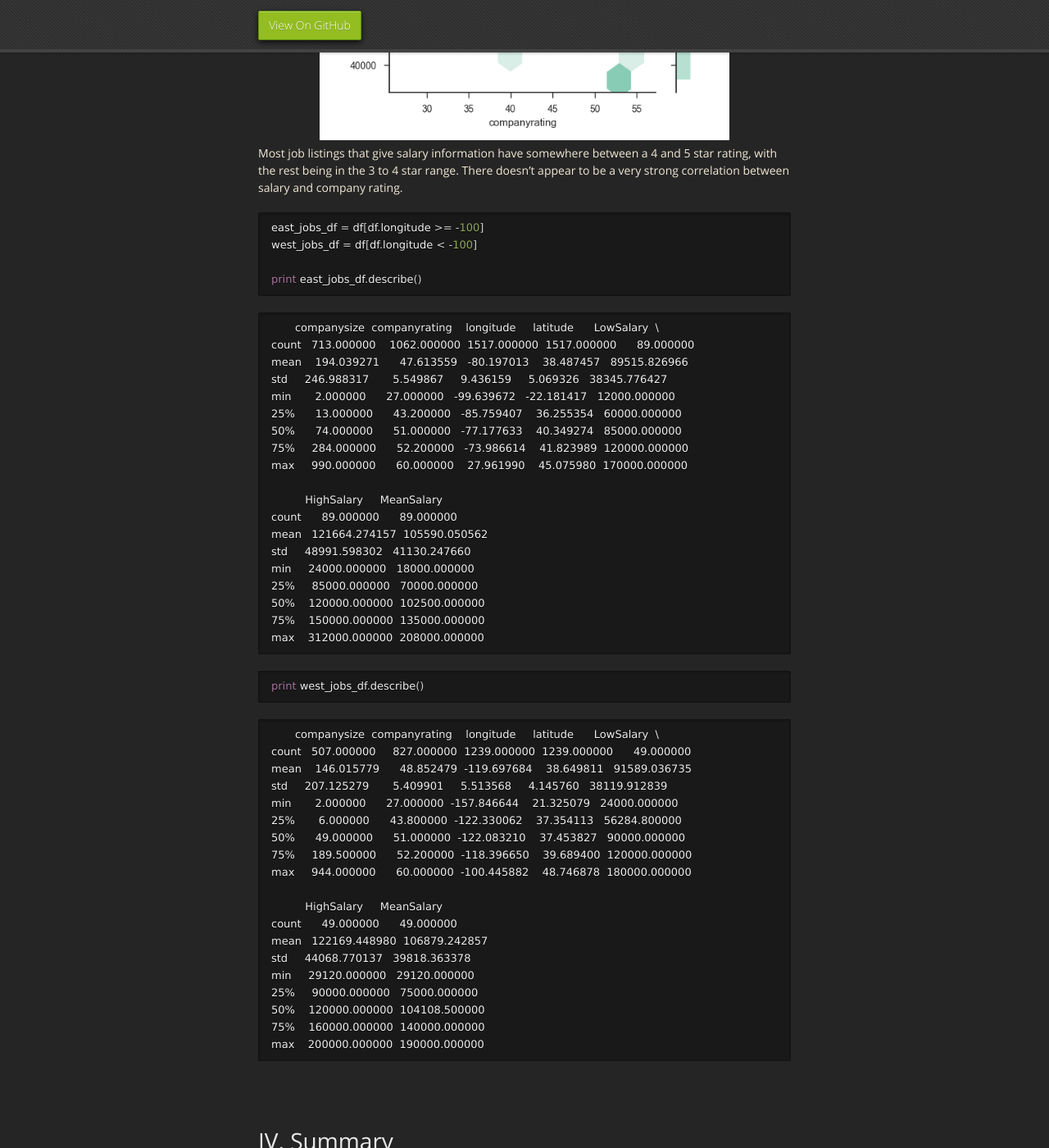
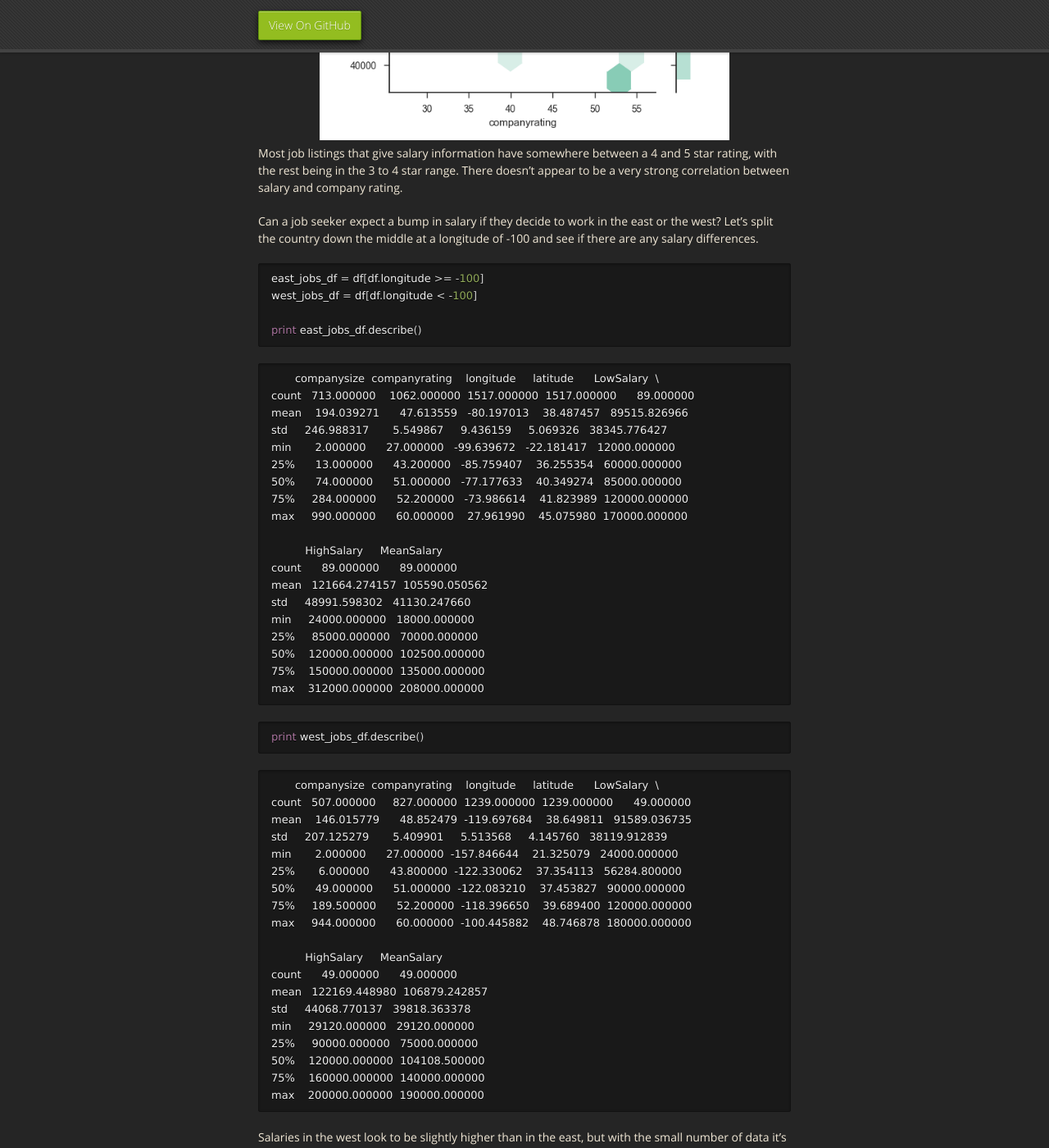
Before and after one commit to mrbrins82/mrbrins82.github.io, a Jekyll site: the page built from kaggle_indeed.md, in a window 1280 px wide and 1400 px high, scrolled down 11145 px. Shown: the whole window at 82% size. Built offline with Jekyll 4.4.1, drawn with Linux system fonts in a browser that asks for light colours; nearby versions of some CDN libraries; our own code applies the rules of GitHub Pages for plain Markdown files; some of the changed text lies outside the part shown.

Commit message:
updated indeed page

````diff
--- a/kaggle_indeed.md
+++ b/kaggle_indeed.md
@@ -216,6 +216,7 @@ How does a company's rating relate to salary? The next plot is again a 2D hexbin
 </center>
 Most job listings that give salary information have somewhere between a 4 and 5 star rating, with the rest being in the 3 to 4 star range. There doesn't appear to be a very strong correlation between salary and company rating.
 
+Can a job seeker expect a bump in salary if they decide to work in the east or the west? Let's split the country down the middle at a longitude of -100 and see if there are any salary differences.
 ```python
 east_jobs_df = df[df.longitude >= -100]
 west_jobs_df = df[df.longitude < -100]
@@ -267,7 +268,7 @@ min     29120.000000   29120.000000
 75%    160000.000000  140000.000000
 max    200000.000000  190000.000000
 ```
-
+Salaries in the west look to be slightly higher than in the east, but with the small number of data it's hard to say if there's any statistical significance to the difference.
 <br/>
 <br/>
 # [](#header-2)IV. Summary
````
